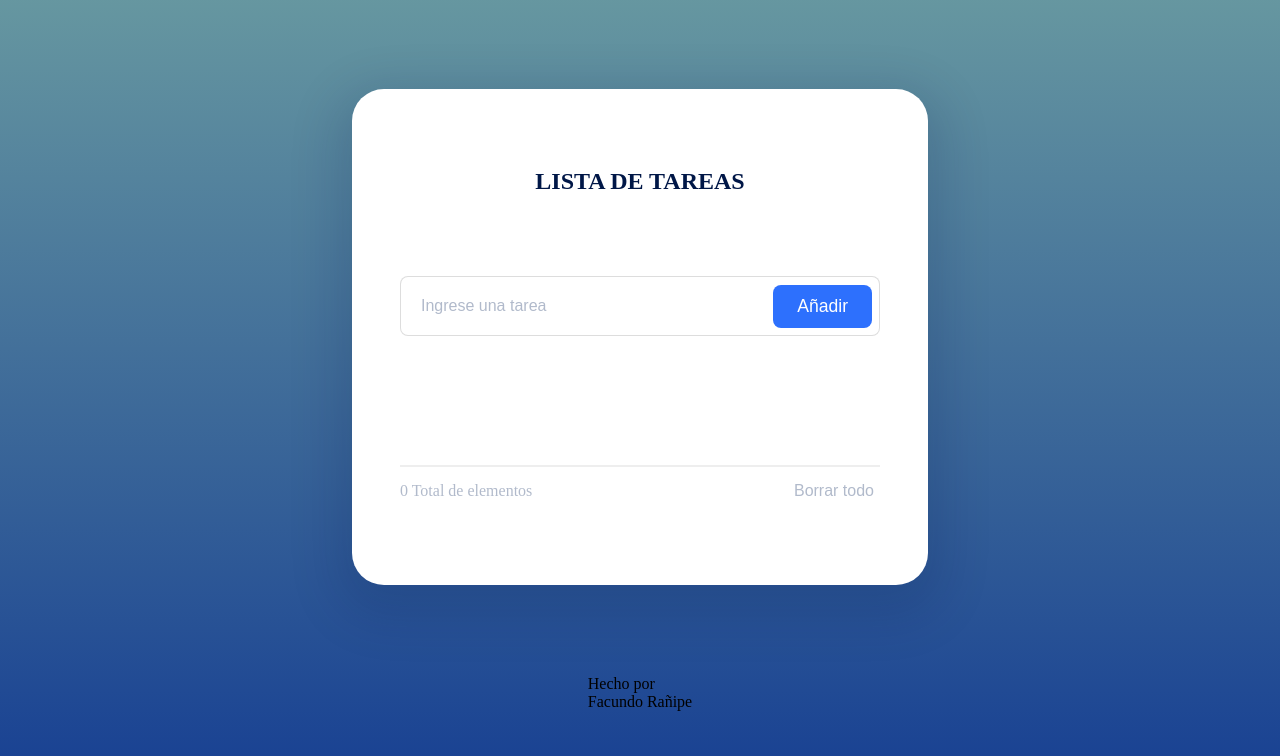
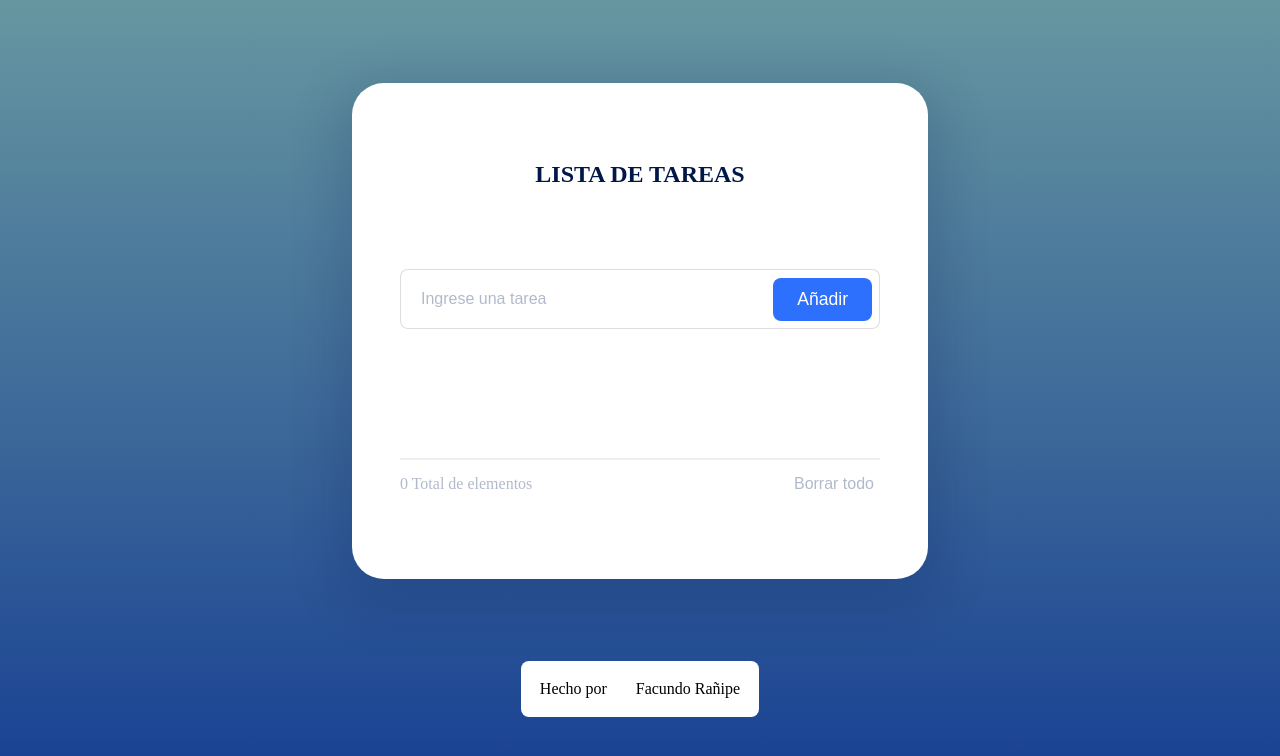
Before and after one commit to ranipe-facundo/Todo-List, a plain HTML site: page index.html in a window 1280 px wide. Drawn offline with Linux system fonts and the light colour scheme.

Commit message:
footer arreglado

```diff
--- a/index.html
+++ b/index.html
@@ -29,11 +29,13 @@
                 </div>
             </div>
         </section>
+
         <footer> <!-- Pie de pagina-->
-            <div clas="footer" para>
+            <div class="footer" para>
                 <p class="made-by"> Hecho por</p>
                 <p class="author"> Facundo Rañipe</p>
             </div>
         </footer>
+
     </body>
 </html>
```
